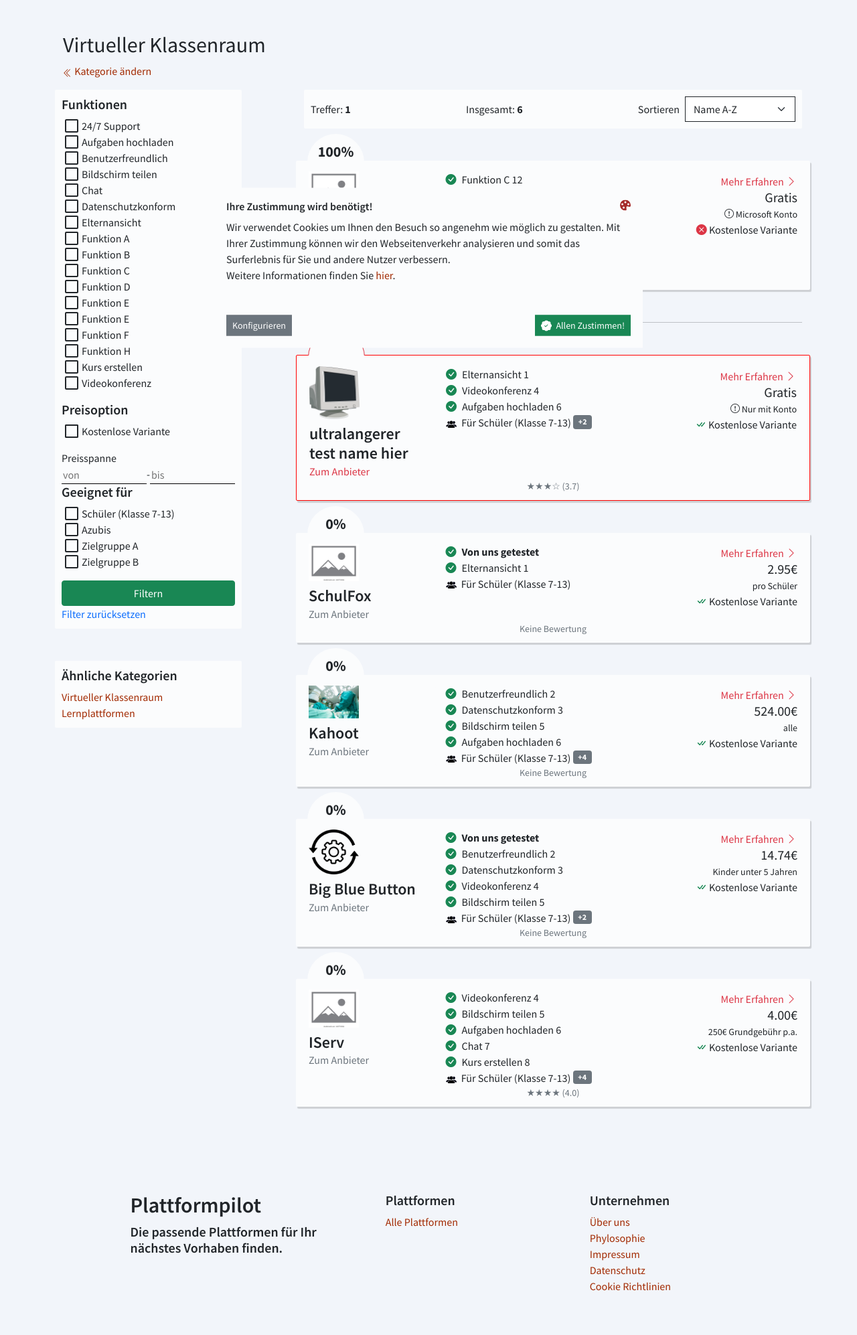
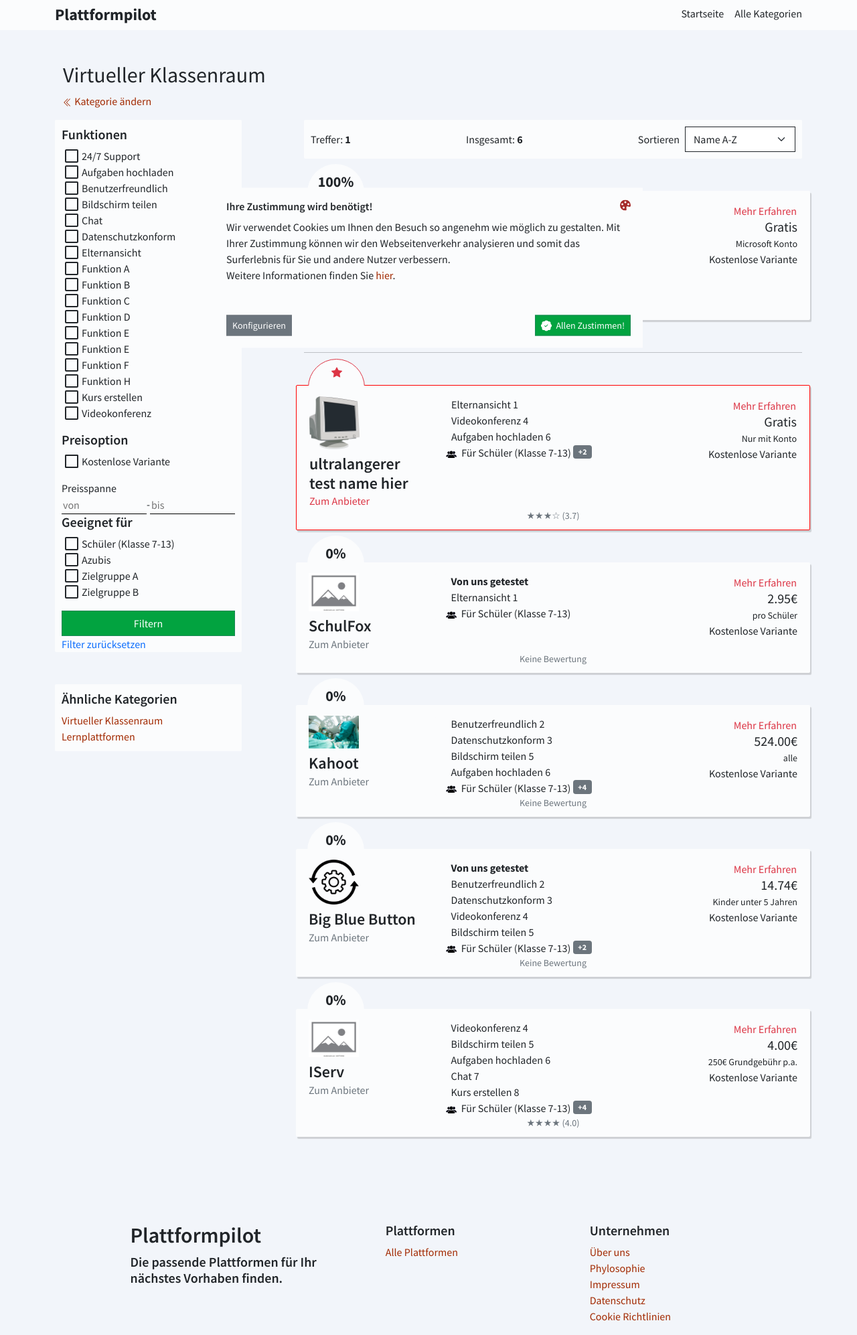
Before and after one commit to ViLuWi/Plattformpilot, a Django app: a page that uses plattform_pilot/templates/core/platform-list.html in a window 1280 px wide. Shown: the whole page at 67% size. Before the commit the page ends 1928 px from the top, so only its background shows below. Run offline with Django 3.2, Linux system fonts and the light colour scheme; data comes from the database, SQL or seed files in the repository.

Commit message:
bug fixing

```diff
--- a/plattform_pilot/apps/platforms/views.py
+++ b/plattform_pilot/apps/platforms/views.py
@@ -11,6 +11,10 @@
 from apps.platforms.models import Platform, Functionality
 from apps.reviews.forms import ReviewForm
 from apps.reviews.models import Review
+
+
+def all_plattforms(request):
+    pass
 
 
 def platform_detail(request, slug):
--- a/plattform_pilot/static/css/_variables.css
+++ b/plattform_pilot/static/css/_variables.css
@@ -60,6 +60,10 @@
 .mt-6 {
     margin-top: 2em;
 }
+.btn-success {
+    background: var(--success);
+    background-color: var(--success);
+}
 
 /* footer */
 
--- a/plattform_pilot/static/css/core/platform-list.css
+++ b/plattform_pilot/static/css/core/platform-list.css
@@ -1,4 +1,7 @@
 /* card design */
+.pb-6 {
+    padding-bottom: 2em;
+}
 /* badge pill design */
 .card__accuracy {
     width: 85px;
@@ -329,11 +332,12 @@
     #filter_area {
         position: absolute;
         left: -105%;
-        top: 11vh;
+        top: 10vh;
         width: 90%;
-        max-height: 90vh;
+        max-height: 95vh;
         margin: -50px auto;
         z-index: 9;
+        padding-bottom: 2em !important;
     }
 
     #filter_area.show {
--- /dev/null
+++ b/plattform_pilot/templates/_includes/base/navbar-lg.html
@@ -0,0 +1,13 @@
+<div class="bg-light">
+    <div class="navbar container">
+        <div class="d-flex justify-content-between w-100">
+            <div class="logo">
+                <a href="{% url 'core:index' %}" class="h4 fw-bold text-dark">Plattformpilot</a>
+            </div>
+            <div class="d-flex">
+                <a href="{% url 'core:index' %}" class="me-3 text-dark">Startseite</a>
+                <a>Alle Kategorien</a>
+            </div>
+        </div>
+    </div>
+</div>
--- a/plattform_pilot/templates/_includes/core/platform-card.html
+++ b/plattform_pilot/templates/_includes/core/platform-card.html
@@ -1,5 +1,6 @@
 {% load stars %}
-<div class="row pt-0 mb-5 position-relative card-wrapper {% if platform.is_featured %} is_featured-border{% endif %}">
+<div class="row pt-0 mb-5 position-relative card-wrapper infinite-item {% if platform.is_featured %} is_featured-border{% endif %}"
+     data-aos="zoom-out" data-aos-duration="300" data-aos-delay="1{{ forloop.counter|slice:1 }}0">
     <a href="{% url 'platform:platform_detail' platform.slug %}" class="text-decoration-none text-dark">
         {% if accuracy_fit %}
             <div class="card__accuracy badge text-dark border-success {% if platform.is_featured %}border-danger {% endif %}">
@@ -30,7 +31,7 @@
         {% endif %}
         <div class="col-sm-3 bg-light pt-3 brand__wrapper">
             <div class="d-sm-block d-flex">
-                <img src="{{ platform.thumbnail.url }}" width="75" class=""/>
+                <img src="{{ platform.thumbnail.url }}" width="75" class="" loading="lazy"/>
                 <div class="ms-sm-0 ms-2">
                     <h4 class="mt-sm-2 mb-0">{{ platform.name }}</h4>
                     <a href="{{ platform.link }}"
--- a/plattform_pilot/templates/core/platform-list.html
+++ b/plattform_pilot/templates/core/platform-list.html
@@ -1,30 +1,35 @@
 {% extends 'base.html' %}
 {% load static %}
 {% block custom-css %}
-    <link rel="stylesheet" href="https://cdn.jsdelivr.net/npm/bootstrap-icons@1.5.0/font/bootstrap-icons.css">
+    <link rel="stylesheet" href="{% static 'aos/aos.min.css' %}"/>
     <link rel="stylesheet" href="{% static 'css/core/platform-list.css' %}"/>
 {% endblock %}
 
 {% block content %}
+    {% include '_includes/base/navbar-lg.html' %}
 
     <div class="container-lg mt-5 px-lg-auto px-4">
         <div class="mb-3">
             <h1 class="h2">{{ category|capfirst }}</h1>
             <a href="{% url 'core:index' %}" class="text-decoration-none">
                 {% include '_includes/icons/chevron-double-left.svg' %}
-                 Kategorie ändern</a>
+                Kategorie ändern</a>
         </div>
         <div class="filter__mobile-button d-lg-none d-flex justify-content-end">
             <div class='menu'>
-                Filter <i class="bi bi-funnel-fill"></i>
+                Filter
+                <svg xmlns="http://www.w3.org/2000/svg" width="20" height="20" fill="var(--dark)"
+                     class="bi bi-funnel-fill" viewBox="0 0 16 16">
+                    <path d="M1.5 1.5A.5.5 0 0 1 2 1h12a.5.5 0 0 1 .5.5v2a.5.5 0 0 1-.128.334L10 8.692V13.5a.5.5 0 0 1-.342.474l-3 1A.5.5 0 0 1 6 14.5V8.692L1.628 3.834A.5.5 0 0 1 1.5 3.5v-2z"/>
+                </svg>
             </div>
         </div>
         <div class="mobile-background"></div>
         <form method="get" id="form">
             <div class="row row-cols-lg-2 g-4">
                 <!-- filter section -->
-                <div class="col-lg-3 p-lg-0 p-3">
-                    <div class="card-wrapper card-wrapper-fix" id="filter_area">
+                <div class="col-lg-3 p-lg-0 p-3 pt-0">
+                    <div class="card-wrapper card-wrapper-fix pb-md-0 pb-2" id="filter_area">
                         <h5>
                             Funktionen
                             <span class="filter__mobile-button close">
@@ -46,7 +51,7 @@
                         </div>
                         <h5>Geeignet für</h5>
                         {{ filter.form.suitable_for }}
-                        <button type="submit" class="btn btn-success w-100">Filtern</button>
+                        <button type="submit" class="btn btn-success w-100 rounded-0">Filtern</button>
                         <br>
                         <a href="{% url 'core:platform_list' category.slug %}?is_free=on"
                            class="text-decoration-none text-primary">Filter zurücksetzen</a>
@@ -60,7 +65,7 @@
                     </div>
                 </div>
                 <!-- /filter section -->
-                <div class="col-lg-8 col-12 p-lg-0 p-3 offset-lg-1">
+                <div class="col-lg-8 col-12 p-lg-0 p-3 pt-0 offset-lg-1">
                     <!-- Sorting -->
                     <div class="card-wrapper card-wrapper-fix mb-5 d-flex justify-content-between">
                         <p class="my-auto">Treffer: <b>{{ filter.qs.count }}</b></p>
@@ -103,7 +108,13 @@
 {% endblock %}
 
 {% block custom-js %}
+    <script src="{% static 'aos/aos.min.js' %}"></script>
     <script>
+        // Animate on scroll
+        AOS.init({
+            once: true,
+        })
+
         // remove unnesseccary values
         let filter_unnecessary = (array, input, what_to_filter) => {
             let filter_id, substr_label;
@@ -149,16 +160,15 @@
         document.getElementById('id_price_1').setAttribute('placeholder', 'bis')
 
         // count amount of products
-        document.getElementById('amount_products').innerText = {{ filter.qs.count }} +
-        {{ related_platforms.count }}
+        document.getElementById('amount_products').innerText = {{ filter.qs.count }} + {{ related_platforms.count }};
 
         // mobile navigation
-        const mobile_nav_btn = document.getElementsByClassName('filter__mobile-button')
+        let mobile_nav_btn = document.getElementsByClassName('filter__mobile-button')
         const filter = document.getElementById('filter_area')
         const filter_bg = document.getElementsByClassName('mobile-background')[0]
         let toggle_filter = () => {
             if (filter.classList.contains('show')) {
-                document.querySelector('body').style.overflow = 'auto'
+                document.querySelector('html').style.overflow = 'auto'
                 filter.classList.remove('show')
                 setTimeout(() => {
                     filter_bg.classList.remove('show')
```
Also changed, not shown: plattform_pilot/apps/core/views.py (+4 -3 lines), plattform_pilot/static/jquery/infinite.min.js (added, +7 -0 lines), plattform_pilot/static/jquery/waypoints.min.js (added).
